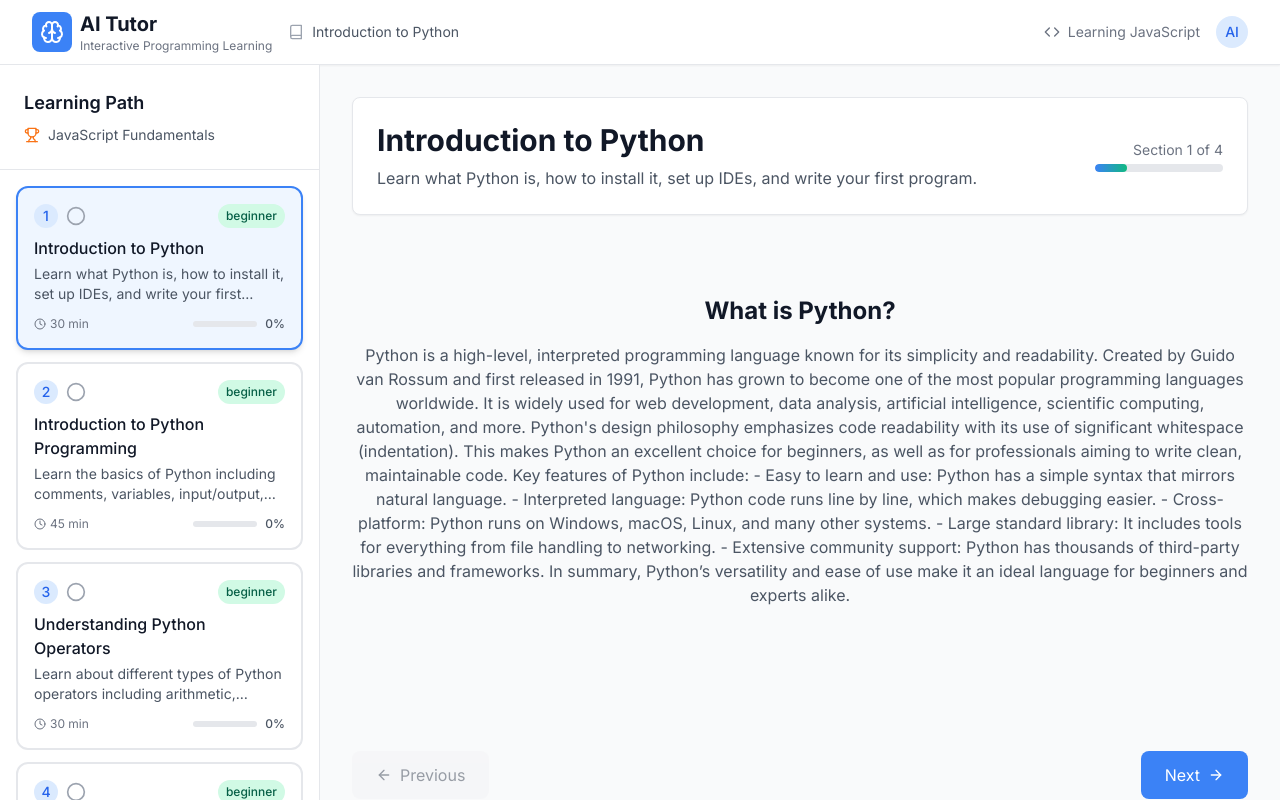
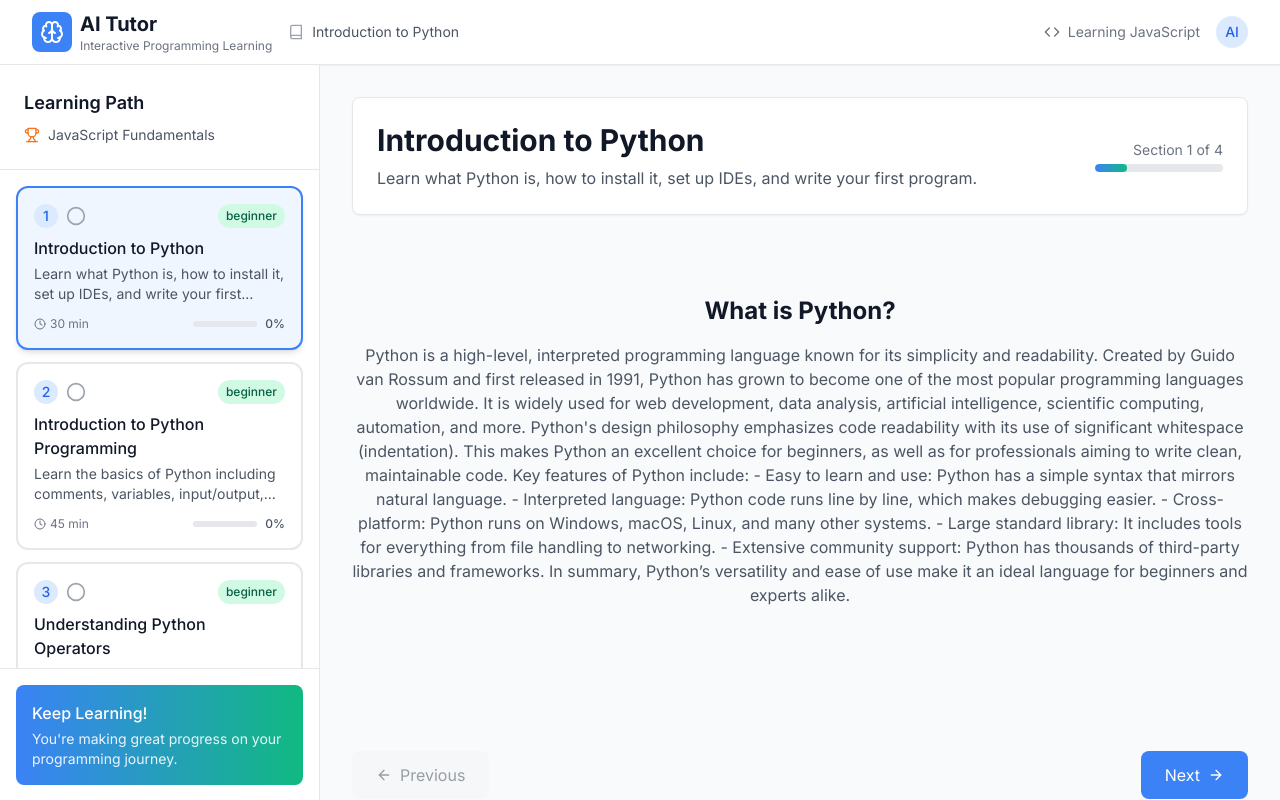
Before and after one commit to Nanidevareddy/Tracker-1, a React (Vite) app: page / in a window 1280 px wide. Shown: the top 800 px of the page. Built offline with nearby package versions, Linux system fonts and the light colour scheme.

Commit message:
Update App.tsx

```diff
--- a/src/App.tsx
+++ b/src/App.tsx
@@ -57,7 +57,7 @@ function App() {
     <div className="min-h-screen bg-gray-50">
       <Header currentLesson={currentLesson?.title} />
 
-      <div className="flex min-h-[calc(100vh-4rem)]">
+      <div className="flex h-[calc(100vh-4rem)] overflow-hidden">
         {/* Sidebar toggle for mobile */}
         <button
           onClick={() => setSidebarOpen(!sidebarOpen)}
@@ -68,14 +68,16 @@ function App() {
 
         {/* Sidebar */}
         <Sidebar
-          currentLessonId={currentLessonId}
-          onLessonChange={handleLessonChange}
-          isOpen={sidebarOpen}
-          onToggle={() => setSidebarOpen(!sidebarOpen)}
-        />
+  currentLessonId={currentLessonId}
+  onLessonChange={handleLessonChange}
+  isOpen={sidebarOpen}
+  onToggle={() => setSidebarOpen(!sidebarOpen)}
+  className="w-80 h-full overflow-y-auto"
+ />
+
 
         {/* ✅ Main content - fixed: removed `lg:ml-80` */}
-        <main className="flex-1 w-full">
+        <main className="flex-1 w-full h-full overflow-y-auto">
           <div className="w-full max-w-none mx-auto p-4 lg:p-8 pb-24">
             {currentLesson && currentSection ? (
               <div className="space-y-8">
```
